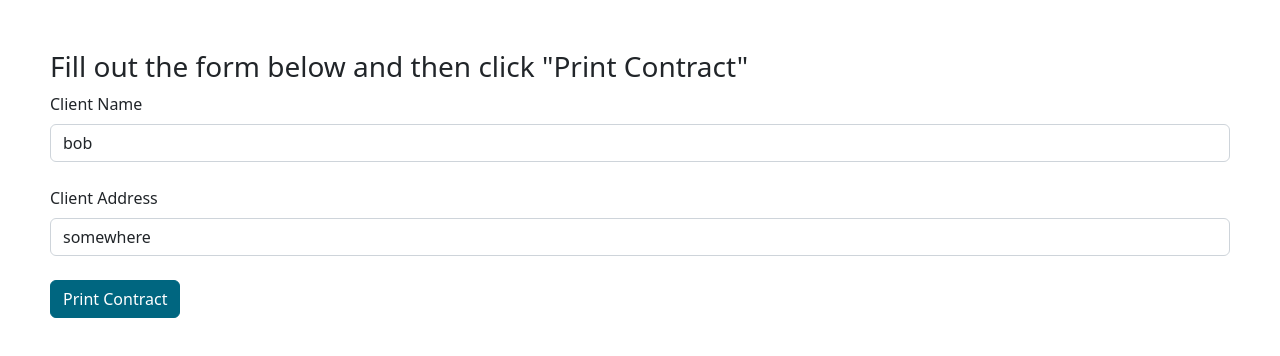
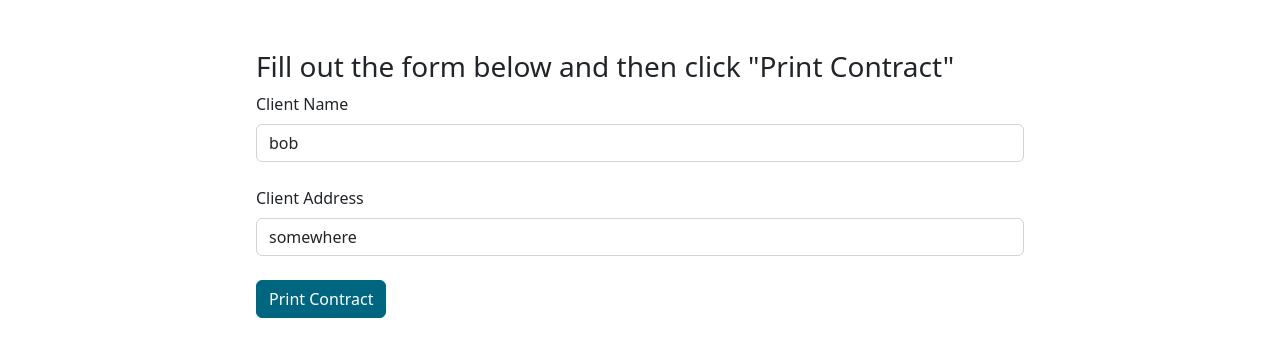
Before and after one commit to lounsbrough/codenough.com, a React (Create React App) app: page /generate-contract in a window 1280 px wide. Shown: the top 356 px of the page. Built offline with nearby package versions, Linux system fonts and the light colour scheme; no server answers; what netlify-identity-widget, short-unique-id would draw is missing.

Commit message:
padding adjustment

```diff
--- a/src/pages/ContractGeneratorPage.js
+++ b/src/pages/ContractGeneratorPage.js
@@ -40,7 +40,7 @@ function ContractGeneratorPage() {
 
     return (
         <>
-            <div className="no-print" style={{padding: '50px'}}>
+            <div className="no-print" style={{paddingTop: '50px', paddingLeft: '20%', paddingRight: '20%'}}>
                 <h3>Fill out the form below and then click "Print Contract"</h3>
                 <FormGroup>
                     <Label for="clientName">Client Name</Label>
```
